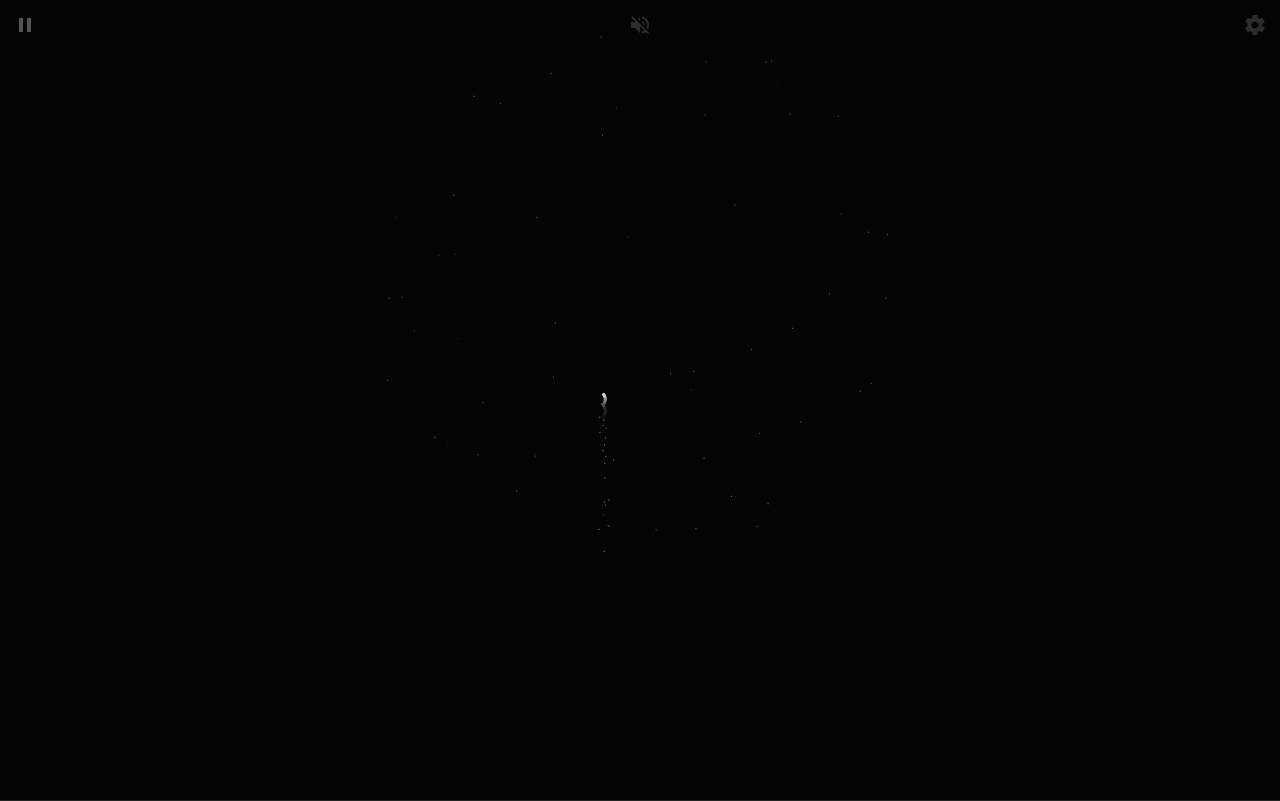
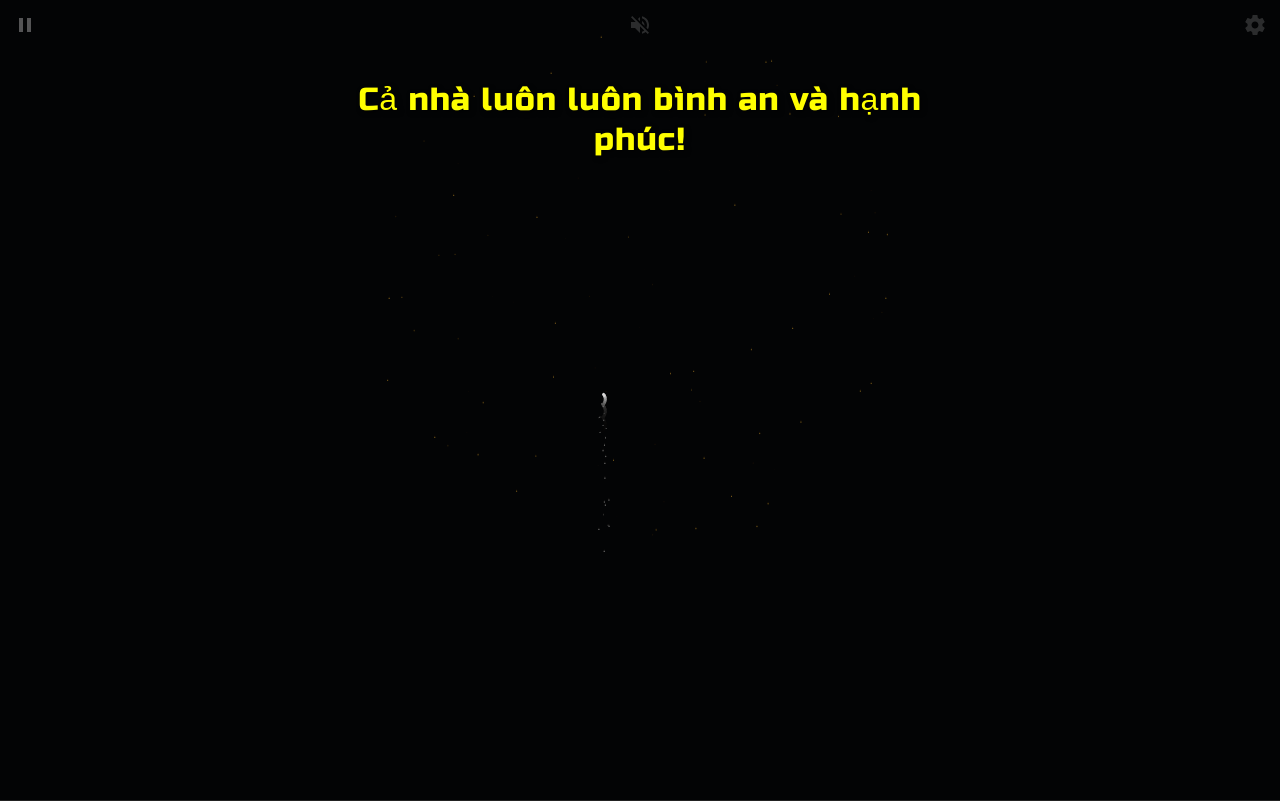
Before and after one commit to hungtrinh245/fireworks_hpny2025, a plain HTML site: page index.html in a window 1280 px wide. Drawn offline with Linux system fonts and the light colour scheme; no server answers.

Commit message:
add wish

```diff
--- a/css/style.css
+++ b/css/style.css
@@ -379,3 +379,15 @@ body {
   -webkit-transition-duration: 0.4s;
   transition-duration: 0.4s;
 }
+.firework-wishes {
+  position: absolute;
+  top: 10%;
+  left: 50%;
+  transform: translateX(-50%);
+  text-align: center;
+  color: rgb(213, 14, 14);
+  font-size: 2rem;
+  font-family: 'Russo One', sans-serif;
+  text-shadow: 2px 2px 5px rgba(0, 0, 0, 0.7);
+  z-index: 10;
+}
--- a/index.html
+++ b/index.html
@@ -49,6 +49,9 @@
       <div class="canvas-container">
         <canvas id="trails-canvas"></canvas>
         <canvas id="main-canvas"></canvas>
+      </div>
+      <div class="firework-wishes">
+        <p id="wish-text">Chúc mừng năm mới!</p>
       </div>
       <div class="controls">
         <div class="btn pause-btn">
--- a/js/script.js
+++ b/js/script.js
@@ -284,6 +284,32 @@ const shellSizeSelector = () => +store.state.config.size;
 const finaleSelector = () => store.state.config.finale;
 const skyLightingSelector = () => +store.state.config.skyLighting;
 const scaleFactorSelector = () => store.state.config.scaleFactor;
+
+
+const wishes = [
+  { text: "Chúc mừng năm mới!", color: "red" },
+  { text: "Năm mới an khang thịnh vượng!", color: "red" },
+  { text: "Vạn sự như ý, phát tài phát lộc!", color: "red" },
+  { text: "Sức khỏe dồi dào, hạnh phúc ngập tràn!", color: "yellow" },
+  { text: "Tấn tài tấn lộc, vạn điều may mắn!", color: "yellow" },
+  { text: "Chúc bạn một năm tràn đầy niềm vui!", color: "yellow" },
+  { text: "Cả nhà luôn luôn bình an và hạnh phúc!", color: "yellow" }
+];
+
+
+function updateWish() {
+  const wishText = document.getElementById("wish-text");
+  const randomIndex = Math.floor(Math.random() * wishes.length);
+  const selectedWish = wishes[randomIndex];
+
+  wishText.textContent = selectedWish.text;
+  wishText.style.color = selectedWish.color;
+}
+
+
+setInterval(updateWish, 3000); // Thay đổi lời chúc mỗi 3 giây
+
+
 
 // Help Content
 const helpContent = {
```
